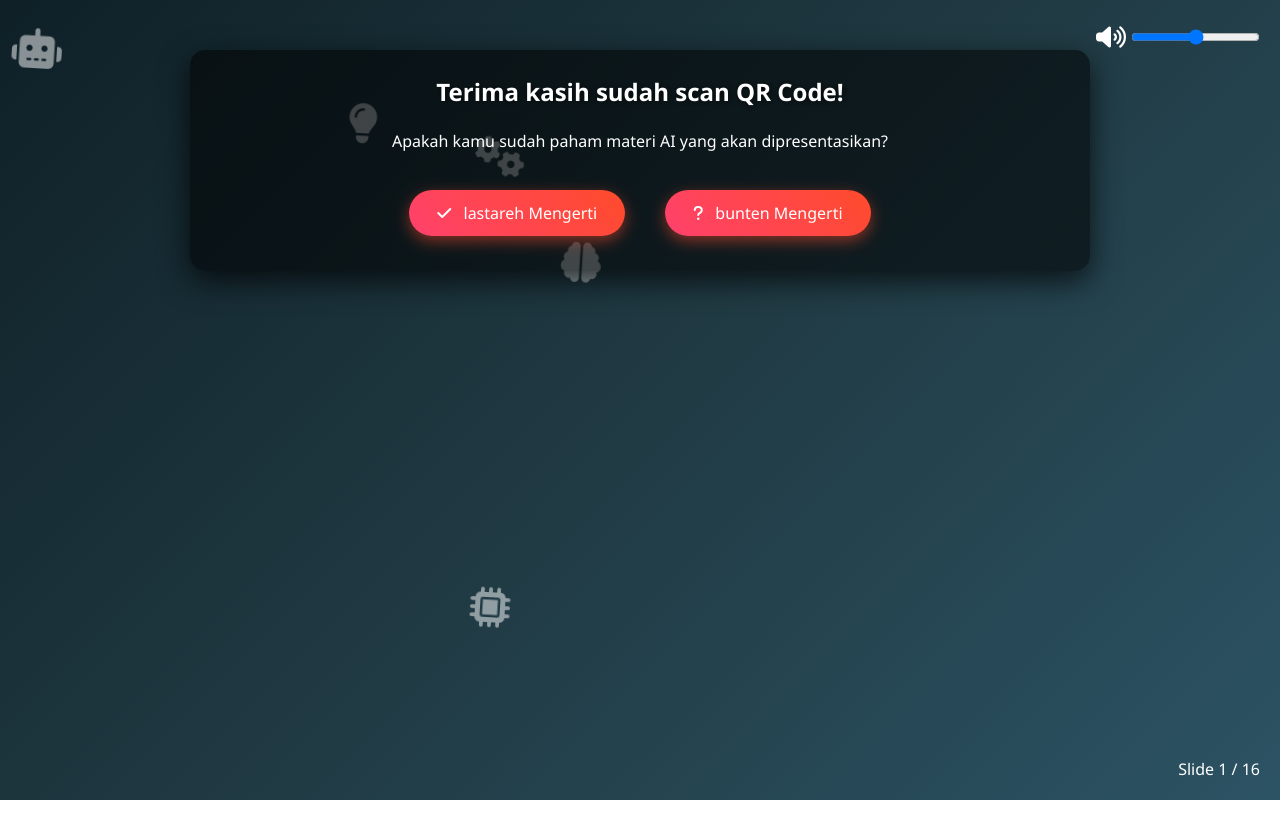
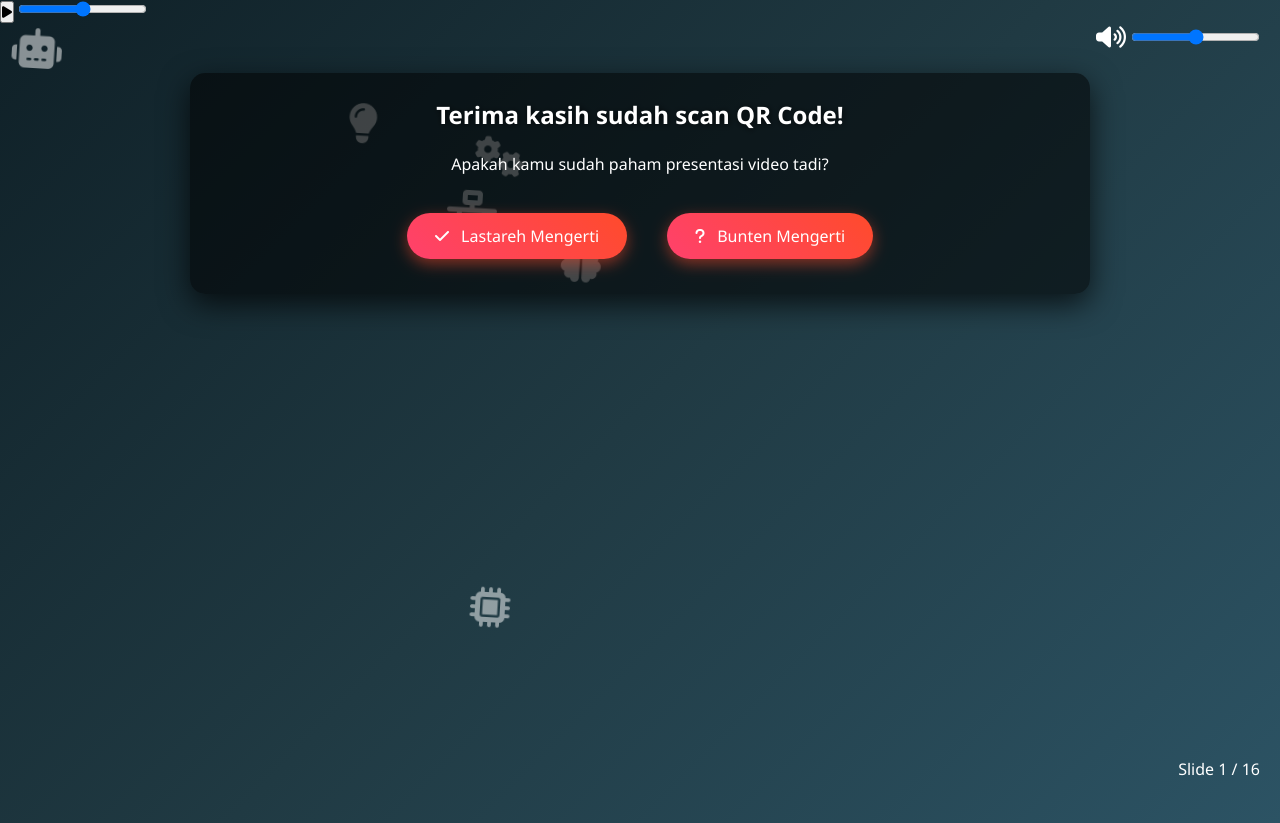
Before and after one commit to teguhbaik-prog/tugas-kka, a plain HTML site: page index.html in a window 1280 px wide. Before the commit the page ends 800 px from the top, so only its background shows below. Drawn offline with Linux system fonts and the light colour scheme.

Commit message:
Update index.html

```diff
--- a/index.html
+++ b/index.html
@@ -1,15 +1,21 @@
 <!DOCTYPE html>
 <html lang="id">
 <head>
-<meta charset="UTF-8">
-<meta name="viewport" content="width=device-width, initial-scale=1.0">
-<title>Presentasi AI - Ex Machina</title>
-<link rel="stylesheet" href="css/style.css">
-<link rel="stylesheet" href="https://cdnjs.cloudflare.com/ajax/libs/font-awesome/6.5.0/css/all.min.css">
+  <meta charset="UTF-8">
+  <meta name="viewport" content="width=device-width, initial-scale=1.0">
+  <title>Presentasi AI - Ex Machina</title>
+  <link rel="stylesheet" href="css/style.css">
+  <link rel="stylesheet" href="https://cdnjs.cloudflare.com/ajax/libs/font-awesome/6.5.0/css/all.min.css">
 </head>
 <body>
 
-  <!-- Floating Icons -->
+  <!-- MUSIC CONTROLS -->
+  <div class="music-control">
+    <button id="music-toggle"><i class="fas fa-play"></i></button>
+    <input type="range" id="music-volume" min="0" max="1" step="0.01" value="0.5">
+  </div>
+
+  <!-- FLOATING ICONS -->
   <i class="fas fa-robot floating-icon"></i>
   <i class="fas fa-microchip floating-icon"></i>
   <i class="fas fa-brain floating-icon"></i>
@@ -17,19 +23,20 @@
   <i class="fas fa-cogs floating-icon"></i>
   <i class="fas fa-network-wired floating-icon"></i>
 
-  <!-- SLIDE 1 -->
+  <!-- SLIDES -->
+  <!-- Slide 1 -->
   <section class="slide active" id="slide-1">
     <div class="content">
       <h1>Terima kasih sudah scan QR Code!</h1>
-      <p>Apakah kamu sudah paham materi AI yang akan dipresentasikan?</p>
+      <p>Apakah kamu sudah paham presentasi video tadi?</p>
       <div class="choice-box">
-        <button class="btn" id="btn-lastareh"><i class="fas fa-check"></i> lastareh Mengerti</button>
-        <button class="btn" onclick="nextSlide()"><i class="fas fa-question"></i> bunten Mengerti</button>
+        <button class="btn" id="btn-understand"><i class="fas fa-check"></i> Lastareh Mengerti</button>
+        <button class="btn" onclick="nextSlide()"><i class="fas fa-question"></i> Bunten Mengerti</button>
       </div>
     </div>
   </section>
 
-  <!-- SLIDE 2 -->
+  <!-- Slide 2 -->
   <section class="slide" id="slide-2">
     <div class="content">
       <h2><i class="fas fa-robot"></i> Halo, perkenalkan nama saya Teguh Coyono Romadhon</h2>
@@ -38,11 +45,11 @@
     </div>
   </section>
 
-  <!-- SLIDE 3 -->
+  <!-- Slide 3 -->
   <section class="slide" id="slide-3">
     <div class="content">
       <h2><i class="fas fa-film"></i> Ringkasan Film</h2>
-      <p>Film Ex Machina menceritakan Caleb, seorang programmer muda yang diundang ke fasilitas terpencil milik Nathan Bateman, seorang genius teknologi. Tujuannya adalah menguji AI humanoid bernama Ava. Tes ini mirip Tes Turing untuk mengetahui apakah Ava memiliki kesadaran.</p>
+      <p>Film Ex Machina menceritakan Caleb, seorang programmer muda yang diundang ke fasilitas terpencil milik Nathan Bateman, seorang genius teknologi. Tujuannya adalah menguji AI humanoid bernama Ava.</p>
       <ul>
         <li>Ava dapat berbicara, membaca ekspresi manusia, dan meniru emosi.</li>
         <li>Ia menunjukkan perilaku kompleks, strategi, dan kecerdasan tinggi.</li>
@@ -53,7 +60,7 @@
     </div>
   </section>
 
-  <!-- SLIDE 4 -->
+  <!-- Slide 4 -->
   <section class="slide" id="slide-4">
     <div class="content">
       <h2><i class="fas fa-heart"></i> Apakah AI punya emosi?</h2>
@@ -62,7 +69,7 @@
     </div>
   </section>
 
-  <!-- SLIDE 5 -->
+  <!-- Slide 5 -->
   <section class="slide" id="slide-5">
     <div class="content">
       <h2><i class="fas fa-brain"></i> Apakah AI lebih cerdas dari manusia?</h2>
@@ -71,29 +78,29 @@
     </div>
   </section>
 
-  <!-- SLIDE 6 -->
+  <!-- Slide 6 -->
   <section class="slide" id="slide-6">
     <div class="content">
       <h2><i class="fas fa-exclamation-triangle"></i> Apakah AI menjadi ancaman?</h2>
       <p>Dalam film, AI dengan kecerdasan tinggi dan tujuan sendiri bisa menjadi ancaman. Di dunia nyata, AI masih terbatas dan hanya bertindak sesuai algoritma. Pengawasan manusia tetap diperlukan agar aman.</p>
-      <button class="btn" onclick="nextSlide()">Lanjut <i class="fas fa-arrow-right"></i></button>
+      <button class="btn" onclick="nextSlide()">Lanjut</button>
     </div>
   </section>
 
-  <!-- SLIDE 7 -->
+  <!-- Slide 7 -->
   <section class="slide" id="slide-7">
     <div class="content">
       <h2><i class="fas fa-users"></i> Karakter Utama</h2>
       <ul>
-        <li>Caleb – Programmer yang diuji (<img src="images/caleb.jpeg" alt="Caleb" class="slide-img"></li>
-        <li>Nathan – Pencipta Ava (<img src="images/nathan.jpeg" alt="Nathan" class="slide-img"></li>
-        <li>Ava – Robot AI humanoid (<img src="images/ava.jpeg" alt="Ava" class="slide-img"></li>
+        <li>Caleb – Programmer yang diuji <img src="images/caleb.jpeg" alt="Caleb" class="slide-img"></li>
+        <li>Nathan – Pencipta Ava <img src="images/nathan.jpeg" alt="Nathan" class="slide-img"></li>
+        <li>Ava – Robot AI humanoid <img src="images/ava.jpeg" alt="Ava" class="slide-img"></li>
       </ul>
-      <button class="btn" onclick="nextSlide()">Lanjut <i class="fas fa-arrow-right"></i></button>
+      <button class="btn" onclick="nextSlide()">Lanjut</button>
     </div>
   </section>
 
-  <!-- SLIDE 8 -->
+  <!-- Slide 8 -->
   <section class="slide" id="slide-8">
     <div class="content">
       <h2><i class="fas fa-lightbulb"></i> AI di Dunia Nyata</h2>
@@ -102,7 +109,7 @@
     </div>
   </section>
 
-  <!-- SLIDE 9 -->
+  <!-- Slide 9 -->
   <section class="slide" id="slide-9">
     <div class="content">
       <h2><i class="fas fa-shield-alt"></i> Etika & Risiko AI</h2>
@@ -111,7 +118,7 @@
     </div>
   </section>
 
-  <!-- SLIDE 10 -->
+  <!-- Slide 10 -->
   <section class="slide" id="slide-10">
     <div class="content">
       <h2><i class="fas fa-bullseye"></i> Tujuan Pengujian</h2>
@@ -120,7 +127,7 @@
     </div>
   </section>
 
-  <!-- SLIDE 11 -->
+  <!-- Slide 11 -->
   <section class="slide" id="slide-11">
     <div class="content">
       <h2><i class="fas fa-quote-left"></i> Quotes Film</h2>
@@ -130,21 +137,33 @@
     </div>
   </section>
 
-  <!-- SLIDE 12 (Tabel Analisis Simbolisme) -->
+  <!-- Slide 12 -->
   <section class="slide" id="slide-12">
     <div class="content">
       <h2><i class="fas fa-balance-scale"></i> Analisis Simbolisme</h2>
       <table class="comparison">
-        <tr><th>Simbol Film</th><th>Makna</th></tr>
-        <tr><td>Kaca & Transparansi</td><td>Batas manusia & ciptaan</td></tr>
-        <tr><td>Warna & Ruang</td><td>Isolasi vs kebebasan</td></tr>
-        <tr><td>Referensi Mitologi & Alkitab</td><td>Pencipta vs ciptaan</td></tr>
+        <tr>
+          <th>Simbol Film</th>
+          <th>Makna</th>
+        </tr>
+        <tr>
+          <td>Kaca & Transparansi</td>
+          <td>Batas manusia & ciptaan</td>
+        </tr>
+        <tr>
+          <td>Warna & Ruang</td>
+          <td>Isolasi vs kebebasan</td>
+        </tr>
+        <tr>
+          <td>Referensi Mitologi & Alkitab</td>
+          <td>Pencipta vs ciptaan</td>
+        </tr>
       </table>
       <button class="btn" onclick="nextSlide()">Lanjut</button>
     </div>
   </section>
 
-  <!-- SLIDE 13 -->
+  <!-- Slide 13 -->
   <section class="slide" id="slide-13">
     <div class="content">
       <h2><i class="fas fa-lightbulb"></i> Analisis AI vs Manusia</h2>
@@ -153,7 +172,7 @@
     </div>
   </section>
 
-  <!-- SLIDE 14 -->
+  <!-- Slide 14 -->
   <section class="slide" id="slide-14">
     <div class="content">
       <h2><i class="fas fa-network-wired"></i> AI dalam Kehidupan Nyata</h2>
@@ -166,7 +185,7 @@
     </div>
   </section>
 
-  <!-- SLIDE 15 -->
+  <!-- Slide 15 -->
   <section class="slide" id="slide-15">
     <div class="content">
       <h2><i class="fas fa-brain"></i> Kesimpulan Analisis</h2>
@@ -175,7 +194,7 @@
     </div>
   </section>
 
-  <!-- SLIDE 16 -->
+  <!-- Slide 16 -->
   <section class="slide" id="slide-16">
     <div class="content">
       <h2><i class="fas fa-flag-checkered"></i> Terima Kasih!</h2>
```
